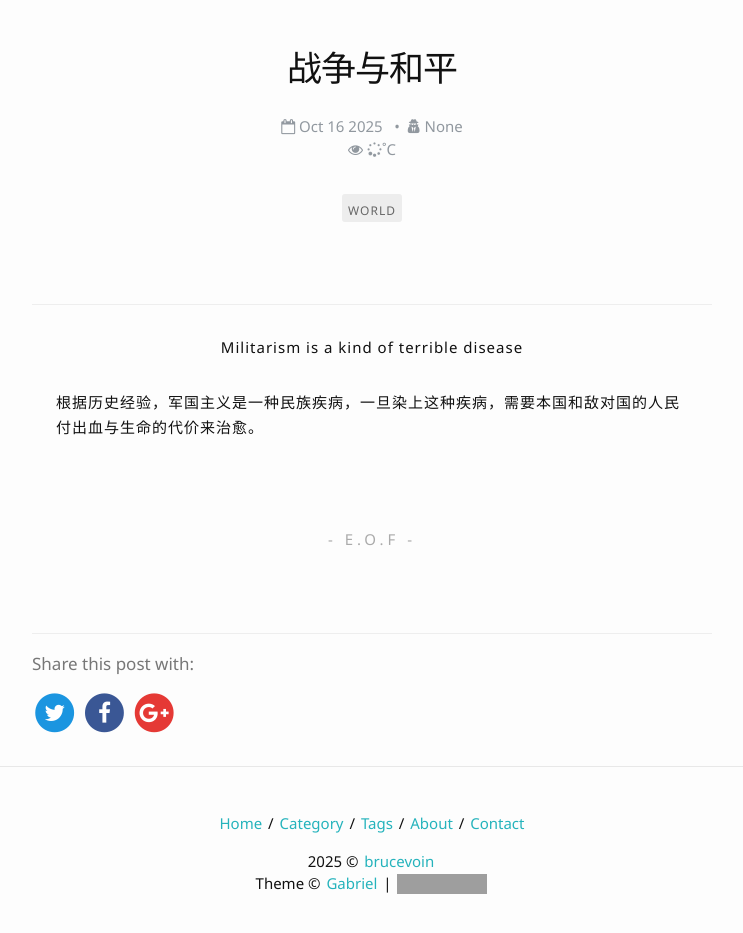
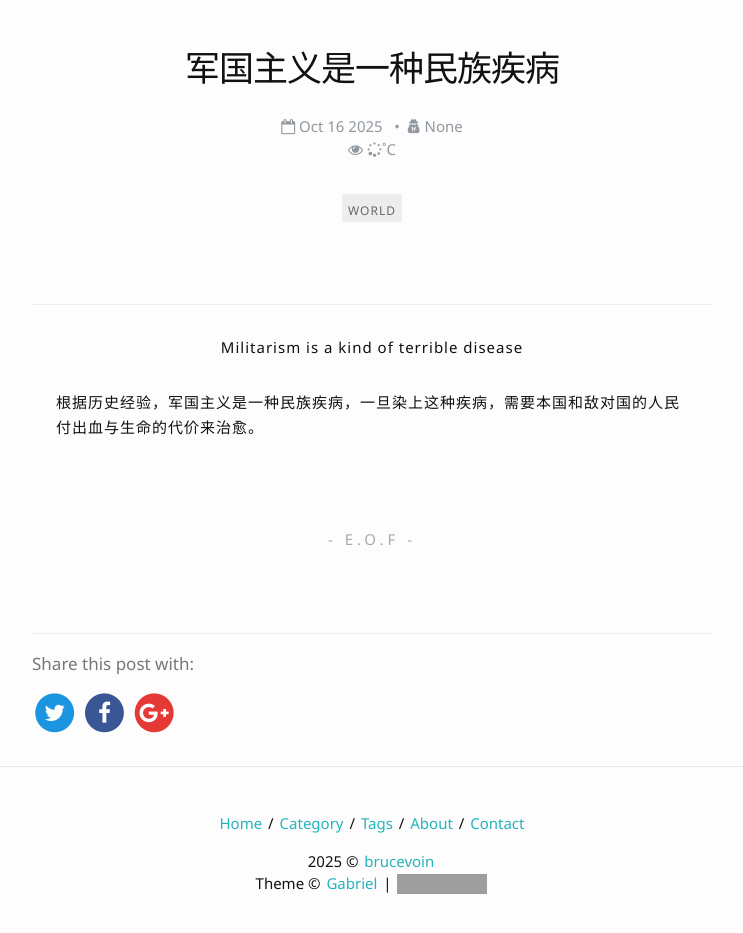
Before and after one commit to brucevoin/brucevoin.github.io, a Jekyll site: the page built from _posts/2025-10-16-militarism_is_a_kind_of_terrible_disease.markdown, in a window 1280 px wide. Shown: the whole page, without its empty margins (268-1011 px from the left). Built offline with Jekyll 4.4.1, drawn with Linux system fonts in a browser that asks for light colours; nearby versions of some CDN libraries; comment, search, counter and statistics services are not loaded; grey boxes are pictures that could not be loaded.

Commit message:
update post

```diff
--- a/_posts/2025-10-16-militarism_is_a_kind_of_terrible_disease.markdown
+++ b/_posts/2025-10-16-militarism_is_a_kind_of_terrible_disease.markdown
@@ -1,6 +1,6 @@
 ---
 layout: post
-title: "战争与和平"
+title: "军国主义是一种民族疾病"
 subtitle: "Militarism is a kind of terrible disease"
 date: 2025-10-16
 author: None
```
